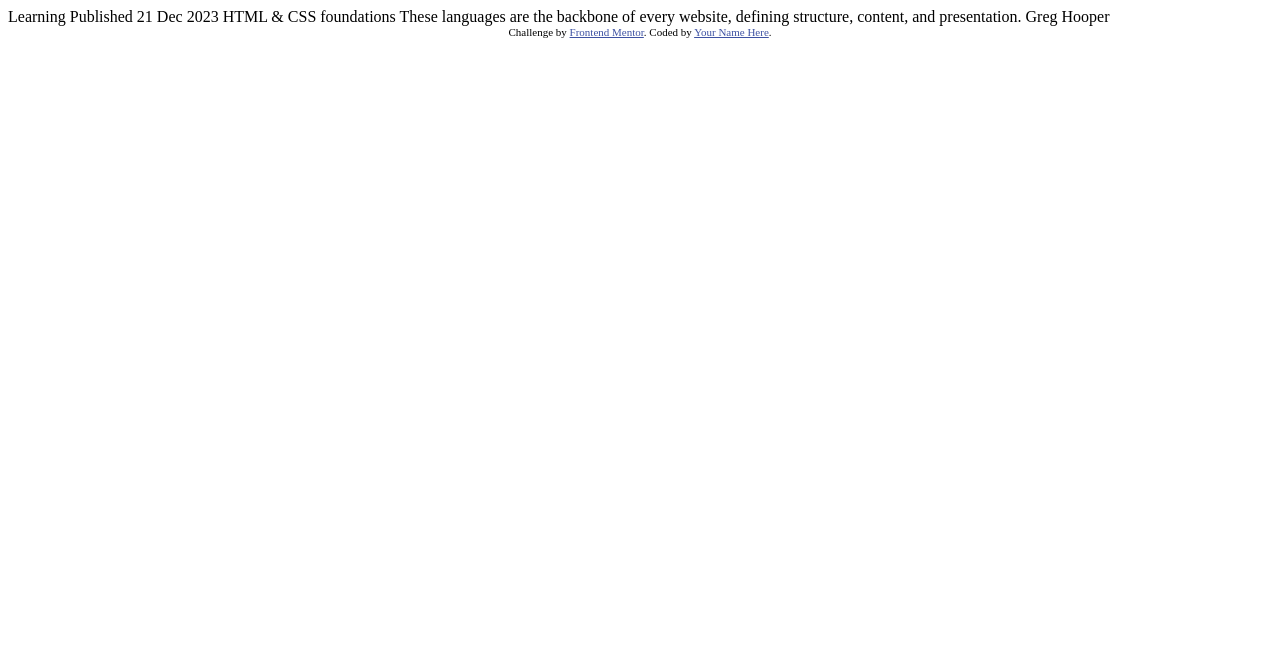
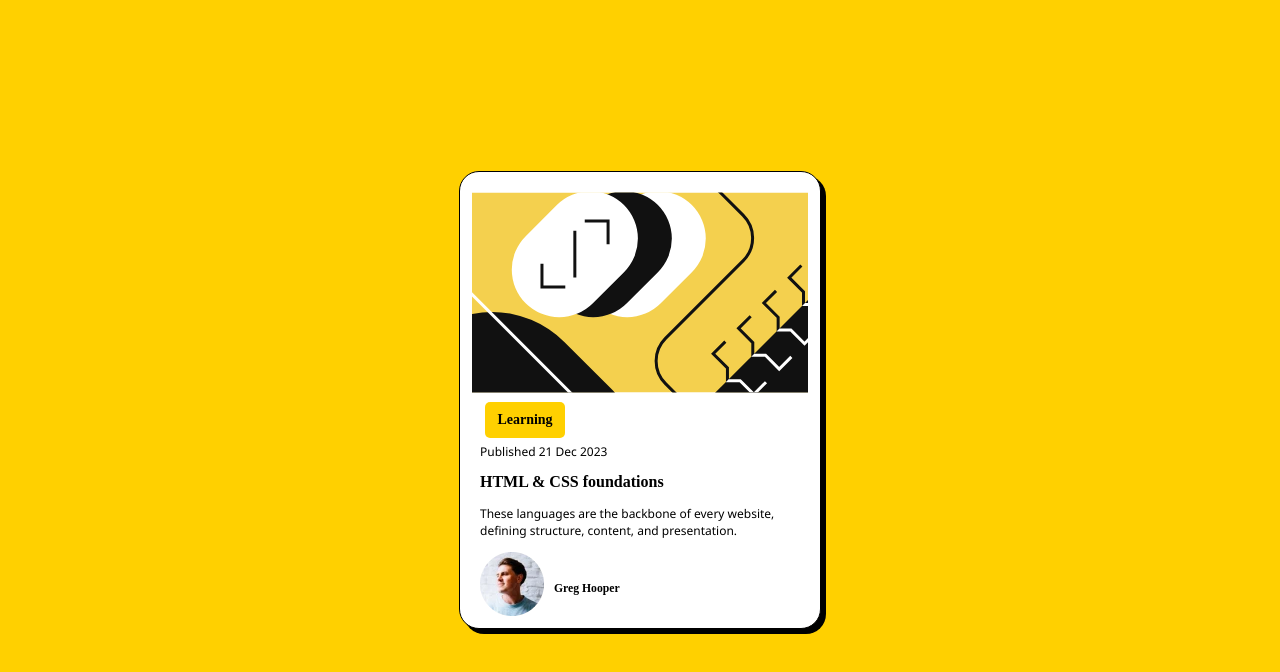
Before and after one commit to tadewumi2/blogtutorial, a plain HTML site: page index.html in a window 1280 px wide. Drawn offline with Linux system fonts and the light colour scheme.

Commit message:
created a blog preview card

```diff
--- /dev/null
+++ b/blog.css
@@ -0,0 +1,72 @@
+body {
+  background-color: rgb(255, 208, 0);
+  text-align: center;
+
+  height: 100vh;
+  justify-content: center;
+  margin-top: auto;
+  margin-bottom: auto;
+}
+
+@media (max-width: 750px) {
+  #container {
+    width: 20rem;
+    height: 26rem;
+  }
+}
+#container {
+  background-color: white;
+  border: 1px solid #000;
+  box-shadow: 5px 5px 0px 0px;
+  border-radius: 20px;
+  padding: 20px;
+  position: absolute;
+  top: 50%;
+  left: 50%;
+  transform: translate(-50%, -50%);
+  width: 20rem;
+  height: 26rem;
+}
+
+#yel {
+  justify-items: center;
+}
+
+#learning {
+  background-color: rgb(255, 208, 0);
+  width: 80px;
+  font-size: 7px;
+  border-radius: 5px;
+  height: 30px;
+  text-align: center;
+  padding-top: 1px;
+  padding-bottom: 5px;
+  margin: 5px;
+}
+
+p {
+  font-family: "Segoe UI", Tahoma, Geneva, Verdana, sans-serif;
+  font-size: 12px;
+  text-align: left;
+  margin-top: 0px;
+}
+
+h2 {
+  text-align: left;
+  font-weight: 4px;
+  font-size: 16px;
+}
+
+#greg {
+  display: flex;
+  font-weight: 4px;
+  font-size: 10px;
+  margin-left: 0;
+  align-self: flex-start;
+  text-align: left;
+}
+
+h3 {
+  padding-top: 20px;
+  padding-left: 10px;
+}
--- a/index.html
+++ b/index.html
@@ -1,34 +1,56 @@
 <!DOCTYPE html>
 <html lang="en">
   <head>
-  <meta charset="UTF-8">
-  <meta name="viewport" content="width=device-width, initial-scale=1.0"> <!-- displays site properly based on user's device -->
+    <meta charset="UTF-8" />
+    <meta name="viewport" content="width=device-width, initial-scale=1.0" />
+    <!-- displays site properly based on user's device -->
 
-  <link rel="icon" type="image/png" sizes="32x32" href="./assets/images/favicon-32x32.png">
-
+    <link
+      rel="icon"
+      type="image/png"
+      sizes="32x32"
+      href="./assets/images/favicon-32x32.png"
+    />
+    <link rel="stylesheet" href="blog.css" />
     <title>Frontend Mentor | Blog preview card</title>
 
     <!-- Feel free to remove these styles or customise in your own stylesheet 👍 -->
     <style>
-    .attribution { font-size: 11px; text-align: center; }
-    .attribution a { color: hsl(228, 45%, 44%); }
+      .attribution {
+        font-size: 11px;
+        text-align: center;
+      }
+      .attribution a {
+        color: hsl(228, 45%, 44%);
+      }
     </style>
   </head>
   <body>
-
-  Learning
-
-  Published 21 Dec 2023
-
-  HTML & CSS foundations
-
-  These languages are the backbone of every website, defining structure, content, and presentation.
-
-  Greg Hooper
-
-  <div class="attribution">
-    Challenge by <a href="https://www.frontendmentor.io?ref=challenge" target="_blank">Frontend Mentor</a>.
-    Coded by <a href="#">Your Name Here</a>.
+    <div id="container">
+      <div id="yel">
+        <header>
+          <img src="assets/images/illustration-article.svg" alt="blog icon" />
+        </header>
+        <main>
+          <div id="learning">
+            <h1>Learning</h1>
+          </div>
+          <div>
+            <p>Published 21 Dec 2023</p>
+            <h2>HTML & CSS foundations</h2>
+            <p>
+              These languages are the backbone of every website, defining
+              structure, content, and presentation.
+            </p>
+          </div>
+        </main>
+      </div>
+      <footer>
+        <div id="greg">
+          <img src="assets/images/image-avatar.webp" alt="image of a person" />
+          <h3>Greg Hooper</h3>
+        </div>
+      </footer>
     </div>
   </body>
 </html>
```
Lines whose indentation alone changed are shown as unchanged.
